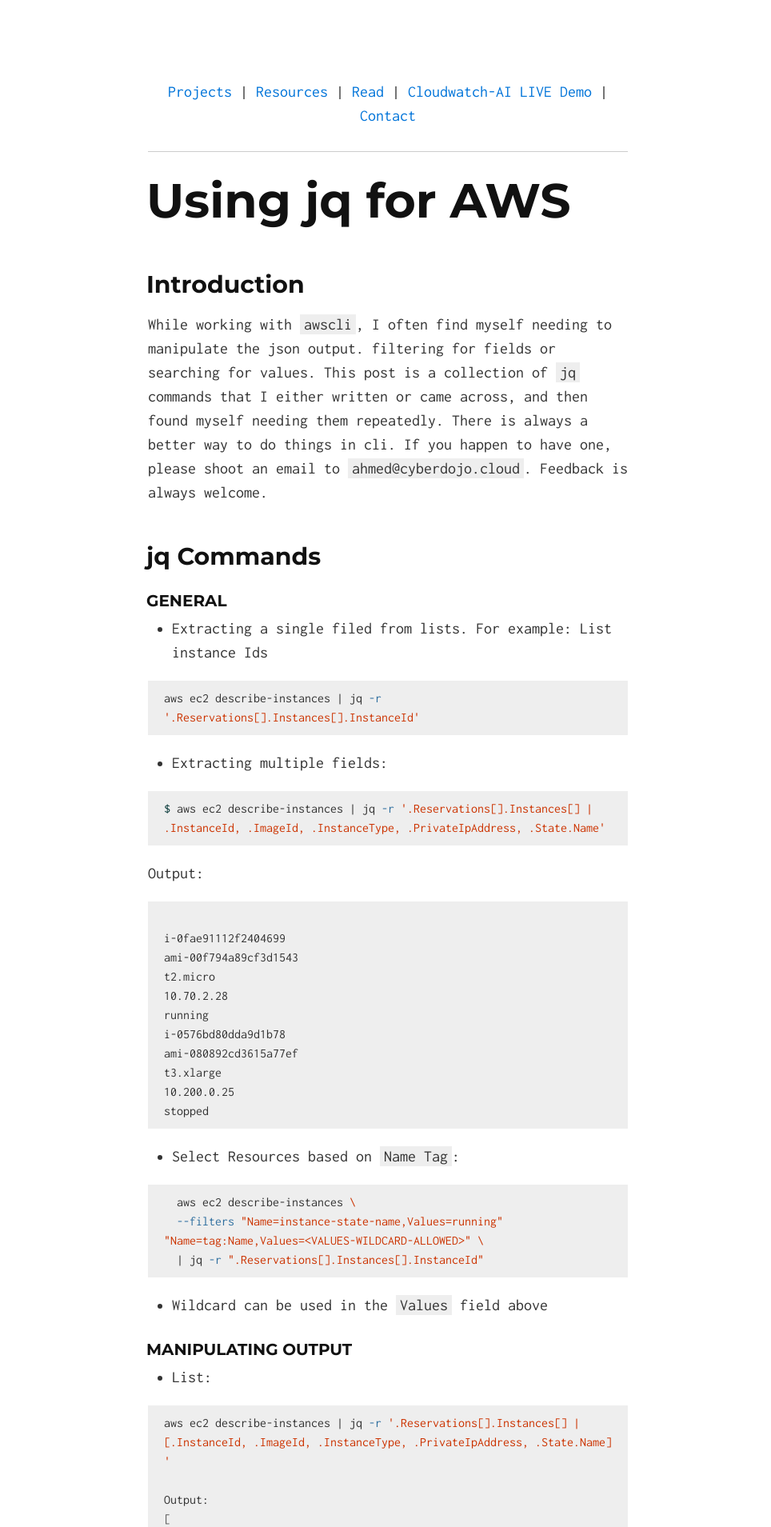
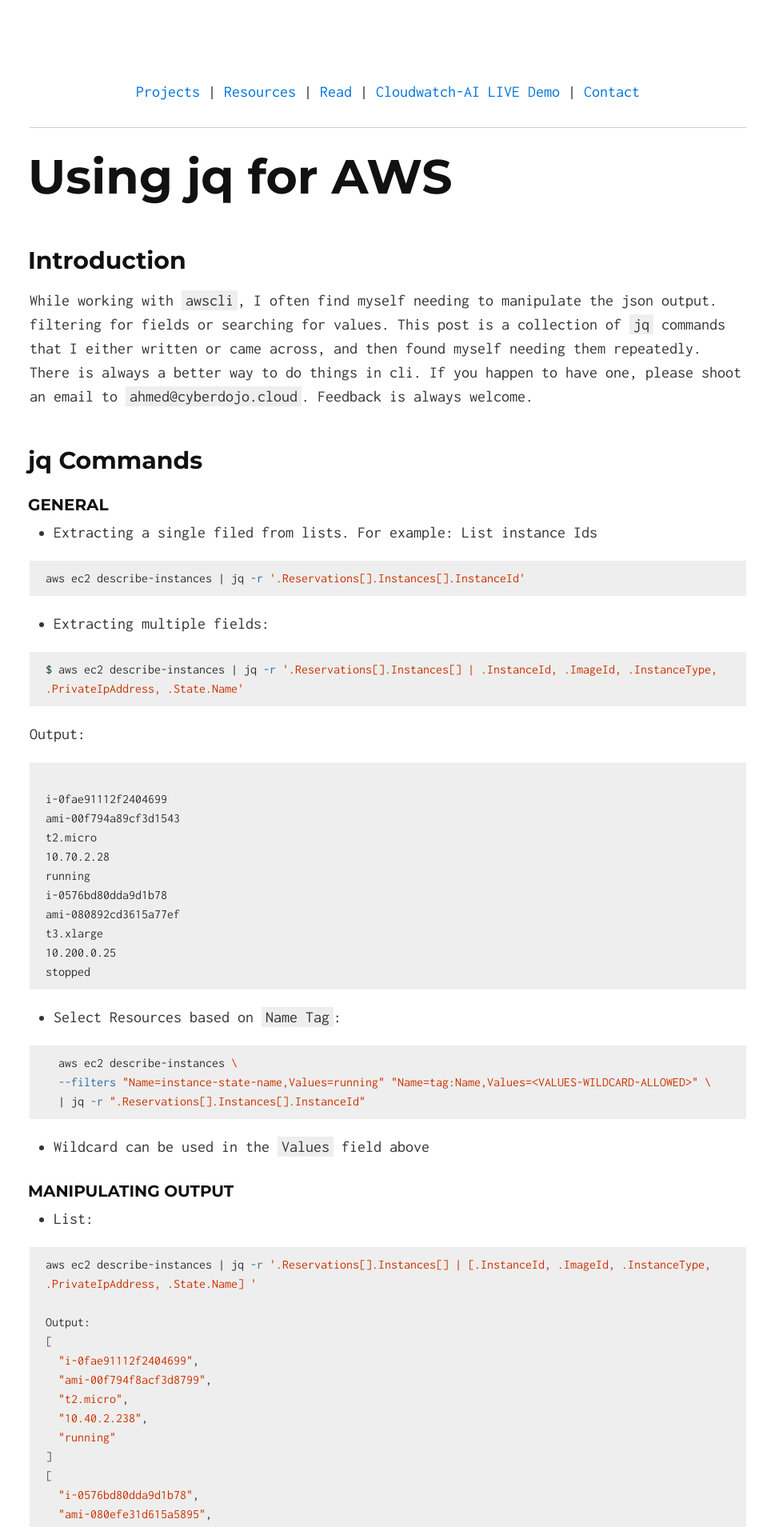
Before and after one commit to Ahmed-AG/cyberdojo-page, a Jekyll site: the page built from read/2022-07-23-jq-for-AWS.md, in a window 1280 px wide. Shown: the top 1909 px of the page at 80% size, without its empty margins (155-1119 px from the left). Built offline with Jekyll 4.4.1, drawn with Linux system fonts in a browser that asks for light colours.

Commit message:
jq for AWS

```diff
--- a/_layouts/default.html
+++ b/_layouts/default.html
@@ -11,8 +11,8 @@
 {% include head.html %}
 </head>
 <body>
-  <!-- <div class="container" style="width: 80%"> -->
-    <div style="width: 80%; margin-left: auto; margin-right: auto;">
+  <div style="width: 70%; margin-left: auto; margin-right: auto;">
+    {% include menu.html %}
       <h1 style="text-align: center;"><a href="./">{{ site.tag_text }}</a></h1>
     {{ content }}
   </div>
--- a/_layouts/reads.html
+++ b/_layouts/reads.html
@@ -11,7 +11,7 @@
 {% include head.html %}
 </head>
 <body>
-  <div class="container" style="width: 80%">
+  <div style="width: 70%; margin-left: auto; margin-right: auto;">
     {% include menu.html %}
     <h1>{{ page.title }}</h1>
     {{ content }}
```
